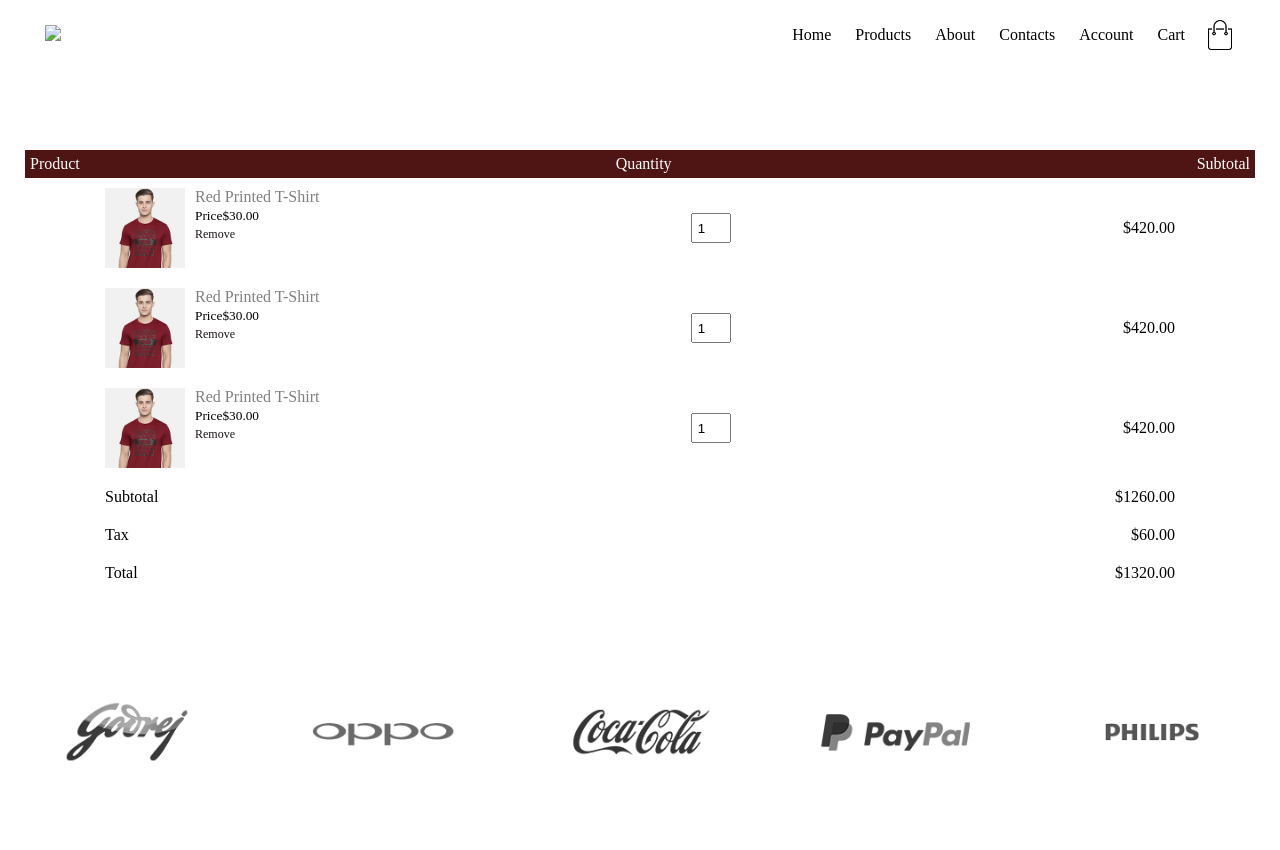
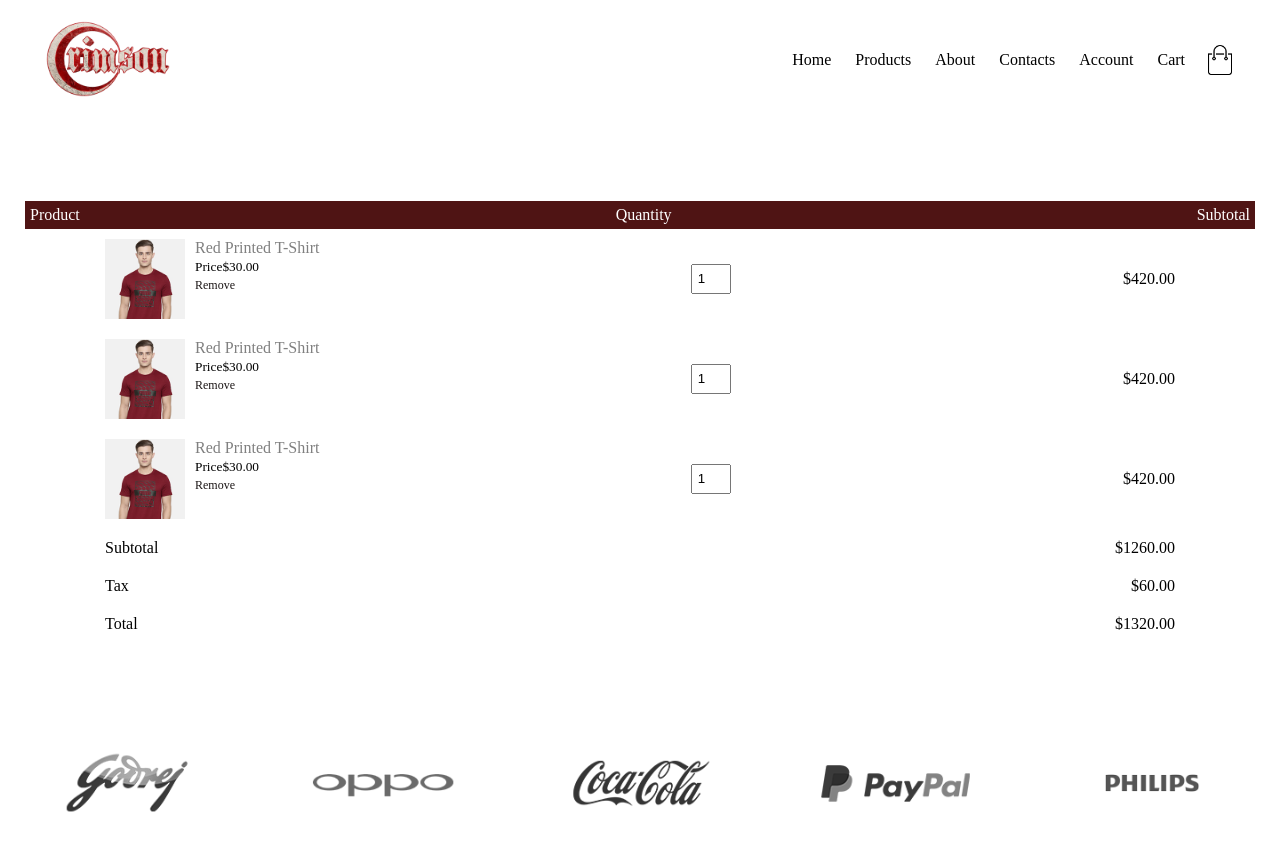
Before and after one commit to PNSyNNa/crimson5.0, a plain HTML site: page cart.html in a window 1280 px wide. Drawn offline with Linux system fonts and the light colour scheme.

Commit message:
Update cart.html

```diff
--- a/cart.html
+++ b/cart.html
@@ -13,7 +13,7 @@
 <div class="container">
     <div class="navbar">
         <div class="logo">
-            <img src="images/crimson logo.png" width="125px">
+            <img src="images/images.png" width="125px">
         </div>
         <nav>
             <ul id="MenuItems">
```
